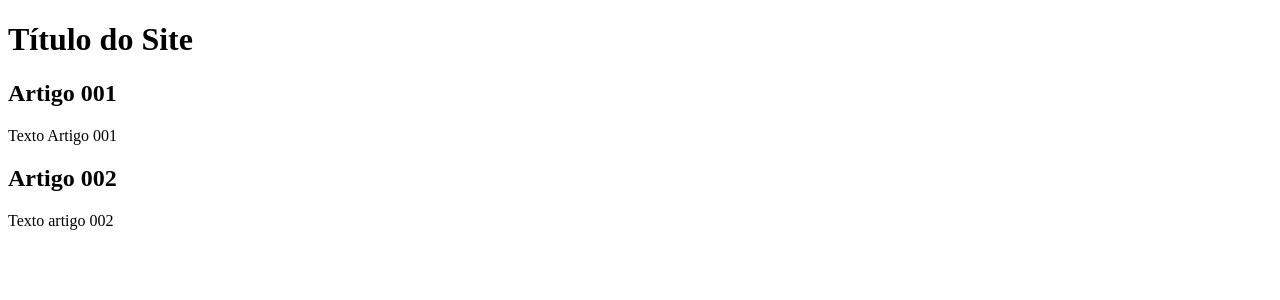
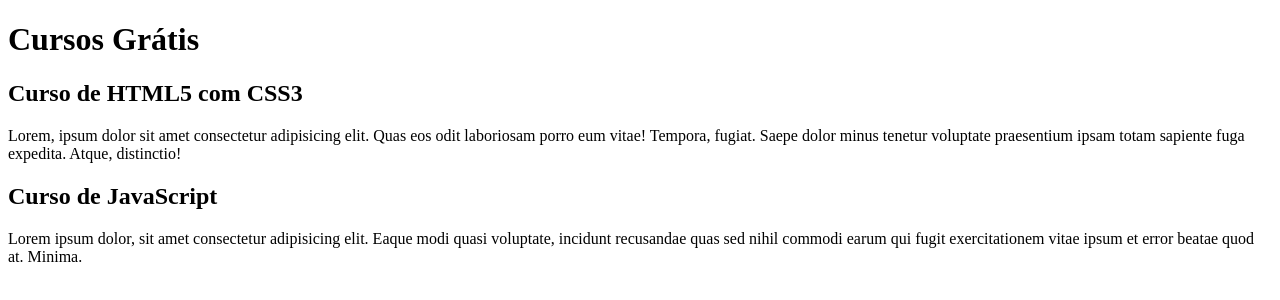
Before and after one commit to frameworkmaster/projeto-site, a plain HTML site: page index.html in a window 1280 px wide. Drawn offline with Linux system fonts and the light colour scheme.

Commit message:
comecei a escrever o conteudo

```diff
--- a/index.html
+++ b/index.html
@@ -9,15 +9,15 @@
 <body>
     <main>
         <header>
-            <h1>Título do Site</h1>
+            <h1>Cursos Grátis</h1>
         </header>
         <article>
-            <h2>Artigo 001</h2>
-            <p>Texto Artigo 001</p>
+            <h2>Curso de HTML5 com CSS3</h2>
+            <p>Lorem, ipsum dolor sit amet consectetur adipisicing elit. Quas eos odit laboriosam porro eum vitae! Tempora, fugiat. Saepe dolor minus tenetur voluptate praesentium ipsam totam sapiente fuga expedita. Atque, distinctio!</p>
         </article>
         <article>
-            <h2>Artigo 002</h2>
-            <p>Texto artigo 002</p>
+            <h2>Curso de JavaScript</h2>
+            <p>Lorem ipsum dolor, sit amet consectetur adipisicing elit. Eaque modi quasi voluptate, incidunt recusandae quas sed nihil commodi earum qui fugit exercitationem vitae ipsum et error beatae quod at. Minima.</p>
         </article>
     </main>
 </body>
```
